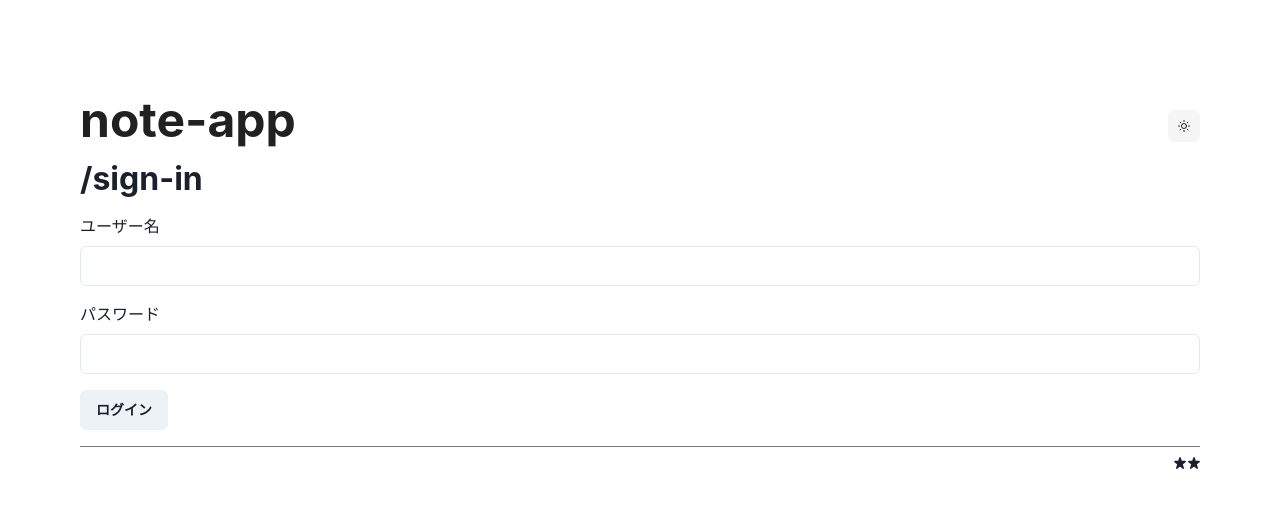
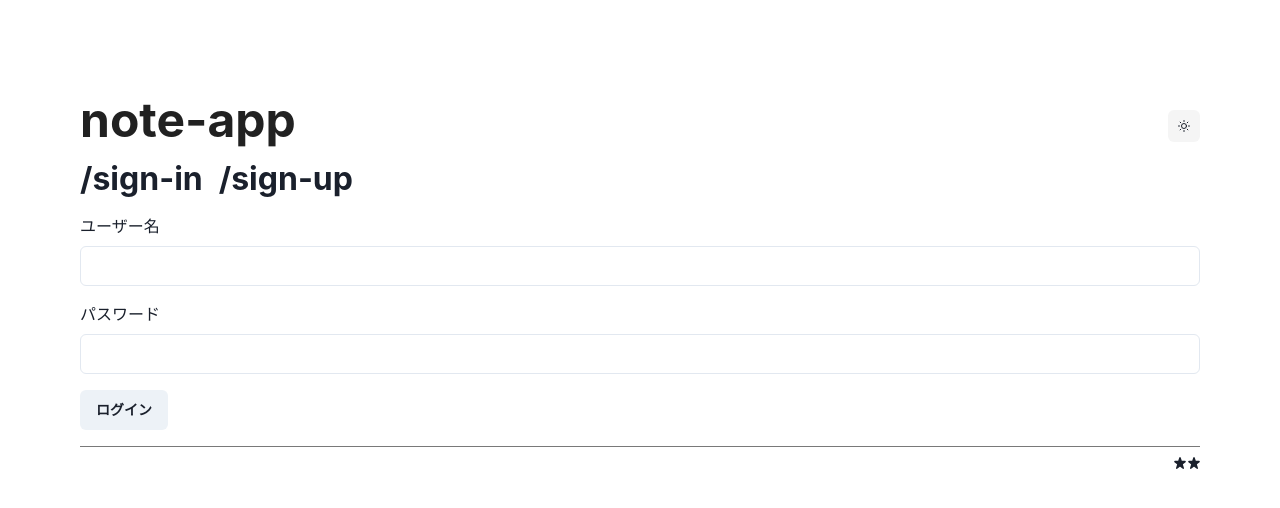
Before and after one commit to el3ctricpenguin/note-app, a Next.js app: page /sign-in in a window 1280 px wide. Shown: the top 508 px of the page. Built offline with nearby package versions, Linux system fonts and the light colour scheme.

Commit message:
fix: add link

```diff
--- a/src/pages/sign-in/index.tsx
+++ b/src/pages/sign-in/index.tsx
@@ -1,5 +1,6 @@
-import { Button, FormControl, FormLabel, Heading, Input, VStack, FormErrorMessage } from "@chakra-ui/react";
+import { Button, FormControl, FormLabel, Heading, Input, VStack, FormErrorMessage, Link } from "@chakra-ui/react";
 import { signIn } from "next-auth/react";
+import NextLink from "next/link";
 import { useToast } from "@chakra-ui/react";
 import { useForm } from "react-hook-form";
 import { z } from "zod";
@@ -51,7 +52,12 @@ export default function SignIn() {
     return (
         <>
             <Heading size="xl" mb={4}>
-                /sign-in
+                <Link _hover={{ textDecoration: "none" }} cursor="normal" mr={4}>
+                    /sign-in
+                </Link>
+                <Link as={NextLink} href="/sign-up">
+                    /sign-up
+                </Link>
             </Heading>
             <FormControl as="form" onSubmit={handleSubmit(credentialsAction)}>
                 <VStack spacing={4} align="start">
--- a/src/routes/index.tsx
+++ b/src/routes/index.tsx
@@ -25,6 +25,9 @@ export default function Home() {
             <Heading size="xl" mb={4}>
                 <Link as={NextLink} href="/sign-in" mr={4}>
                     /sign-in
+                </Link>
+                <Link as={NextLink} href="/sign-up">
+                    /sign-up
                 </Link>
             </Heading>
             <SimpleGrid spacing={4} columns={{ base: 1, md: 2, "2xl": 3 }}>
```
